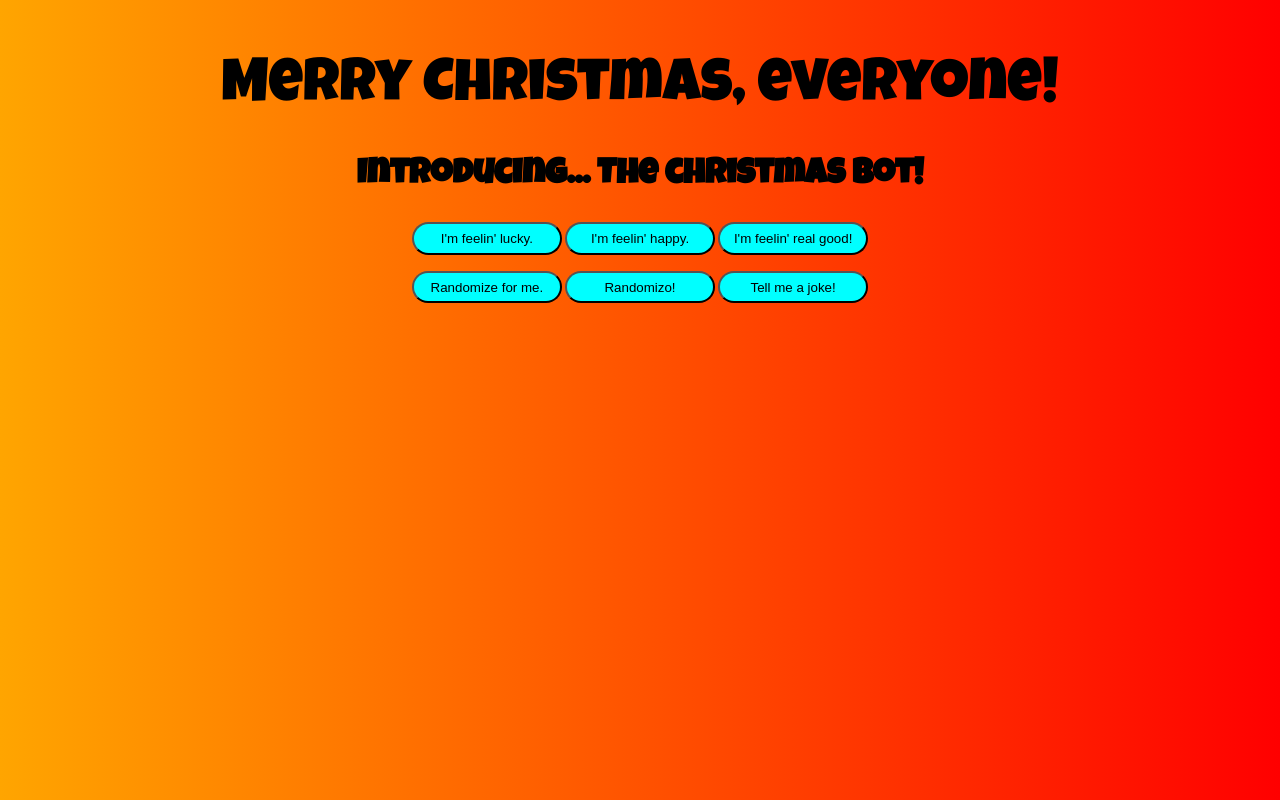
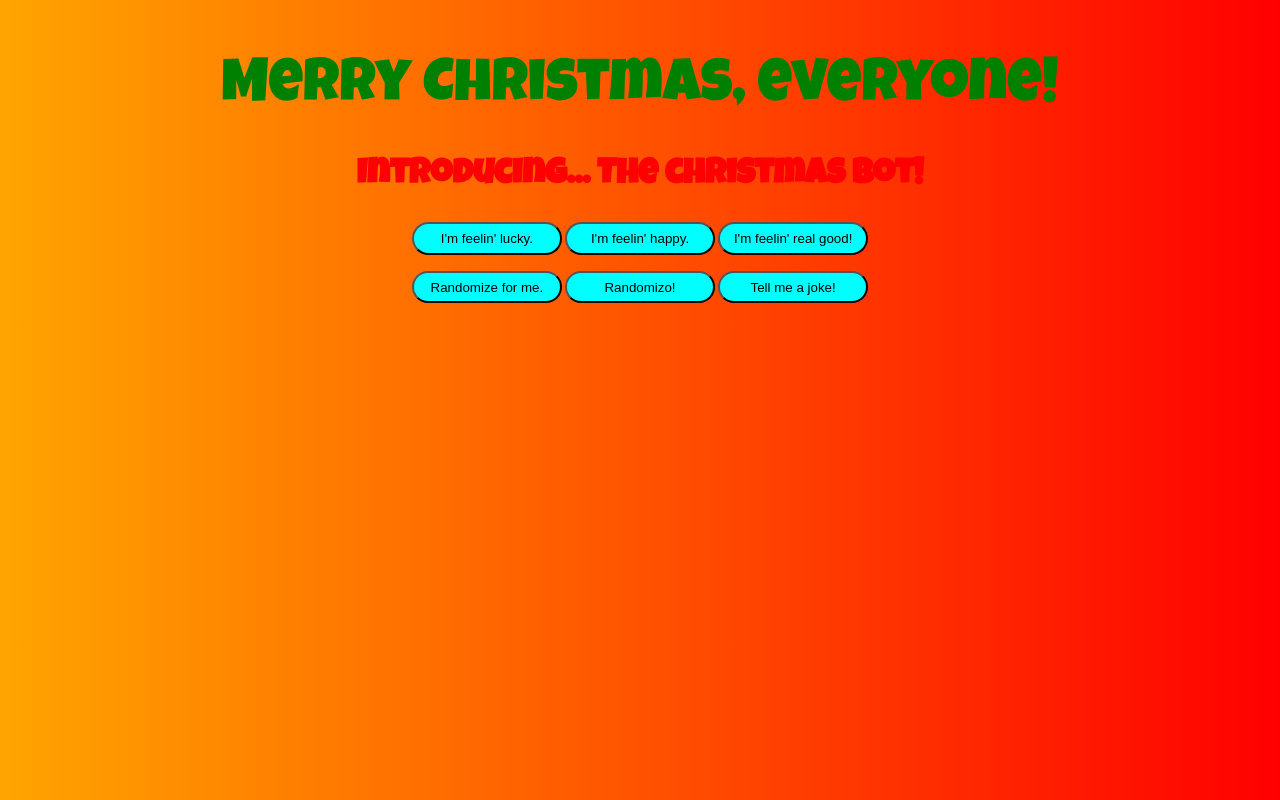
Before and after one commit to kris1412/xmas, a plain HTML site: page index.html in a window 1280 px wide. Drawn offline with Linux system fonts and the light colour scheme; a web font is replaced by a local one.

Commit message:
Add files via upload

```diff
--- a/style.css
+++ b/style.css
@@ -8,9 +8,11 @@ body{
 h1{
     font-size:60px;
     font-weight: lighter;
+    color:green;
 }
 h2{
     font-size:35px;
+    color:red;
 }
 
 .material-symbols-outlined {
```
